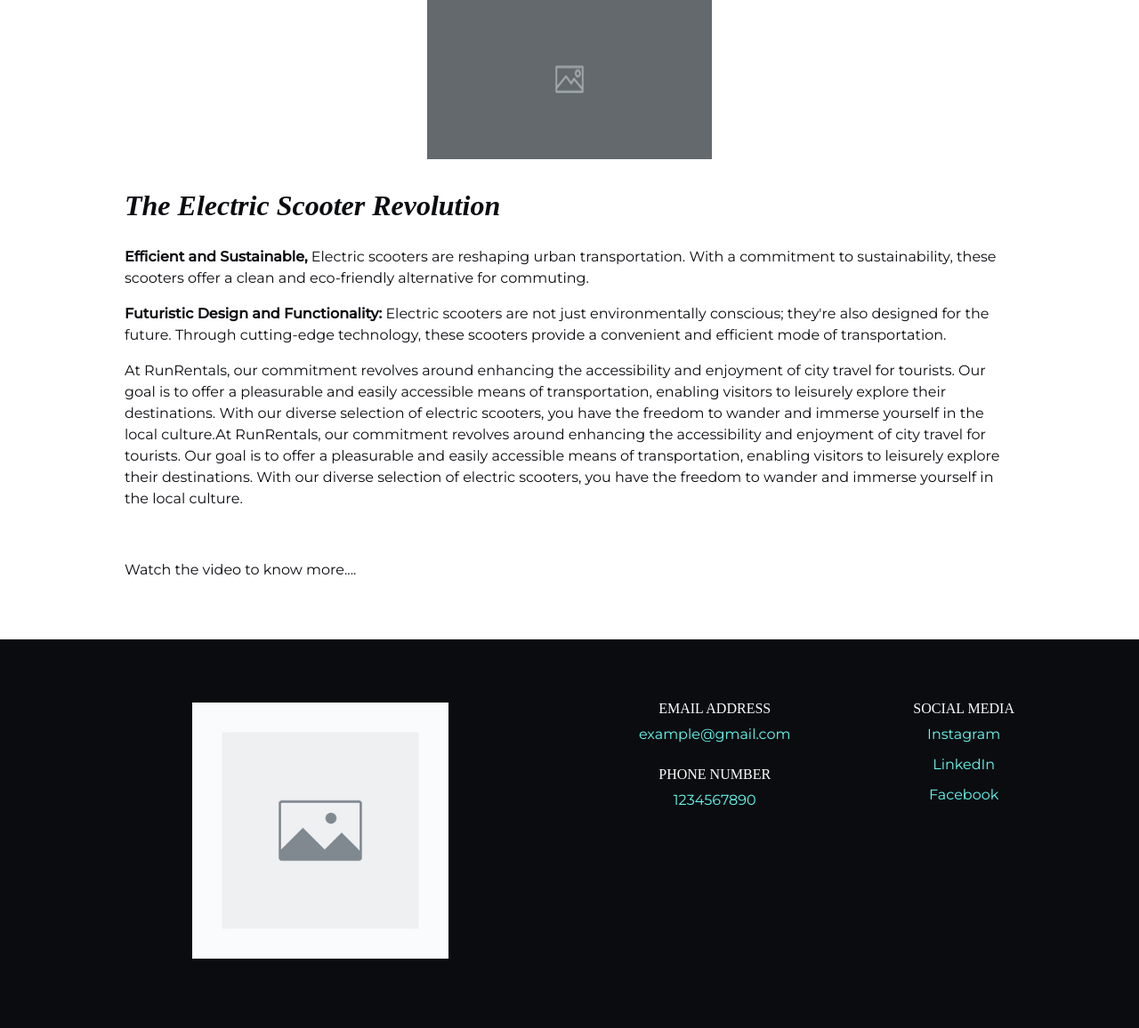
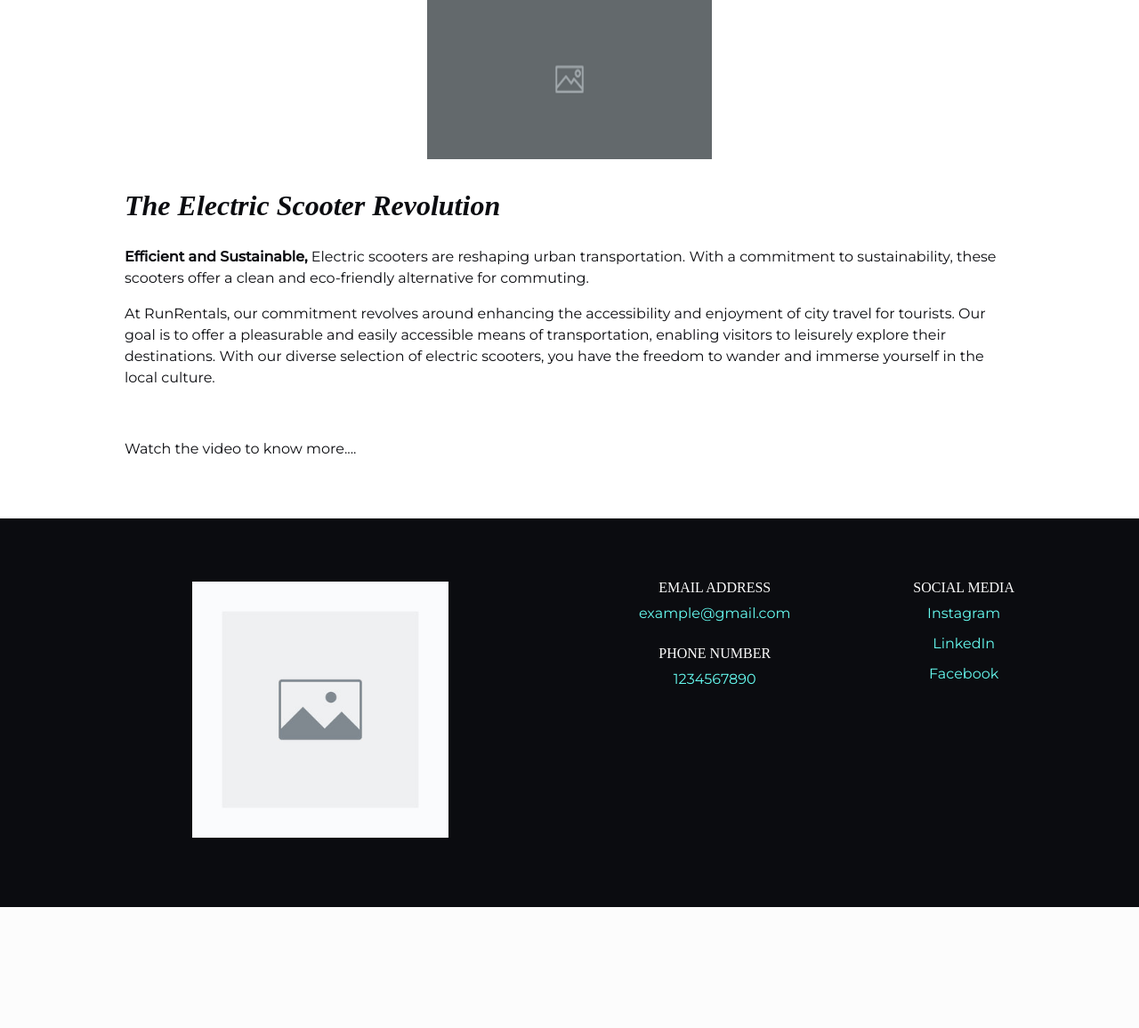
Before and after one commit to Aranarora/DGL123-Project-Aran-Arora, a PHP site: page / in a window 1280 px wide. Shown: the part 621-1777 px from the top of the page at 89% size. After the commit the page ends 1641 px from the top, so only its background shows below. Run offline with PHP 8.4, Linux system fonts and the light colour scheme; some web fonts are replaced.

Commit message:
Remove the repeated content from home page

```diff
--- a/views/index.view.php
+++ b/views/index.view.php
@@ -21,22 +21,11 @@
             transportation. With a commitment to sustainability, these scooters offer a
             clean and eco-friendly alternative for commuting.
             </p>
-            <p>
-            <b>Futuristic Design and Functionality:</b> Electric scooters are not just
-            environmentally conscious; they're also designed for the future. Through
-            cutting-edge technology, these scooters provide a convenient and efficient
-            mode of transportation.
-            </p>
             <p>At RunRentals, our commitment revolves around enhancing the accessibility
                 and enjoyment of city travel for tourists. Our goal is to offer a pleasurable
                  and easily accessible means of transportation, enabling visitors to leisurely
                   explore their destinations. With our diverse selection of electric scooters,
-                  you have the freedom to wander and immerse yourself in the local culture.At
-                  RunRentals, our commitment revolves around enhancing the accessibility and
-                  enjoyment of city travel for tourists. Our goal is to offer a pleasurable
-                  and easily accessible means of transportation, enabling visitors to leisurely
-                   explore their destinations. With our diverse selection of electric scooters,
-                   you have the freedom to wander and immerse yourself in the local culture.
+                  you have the freedom to wander and immerse yourself in the local culture.
 
             </p>
           <br />
```
